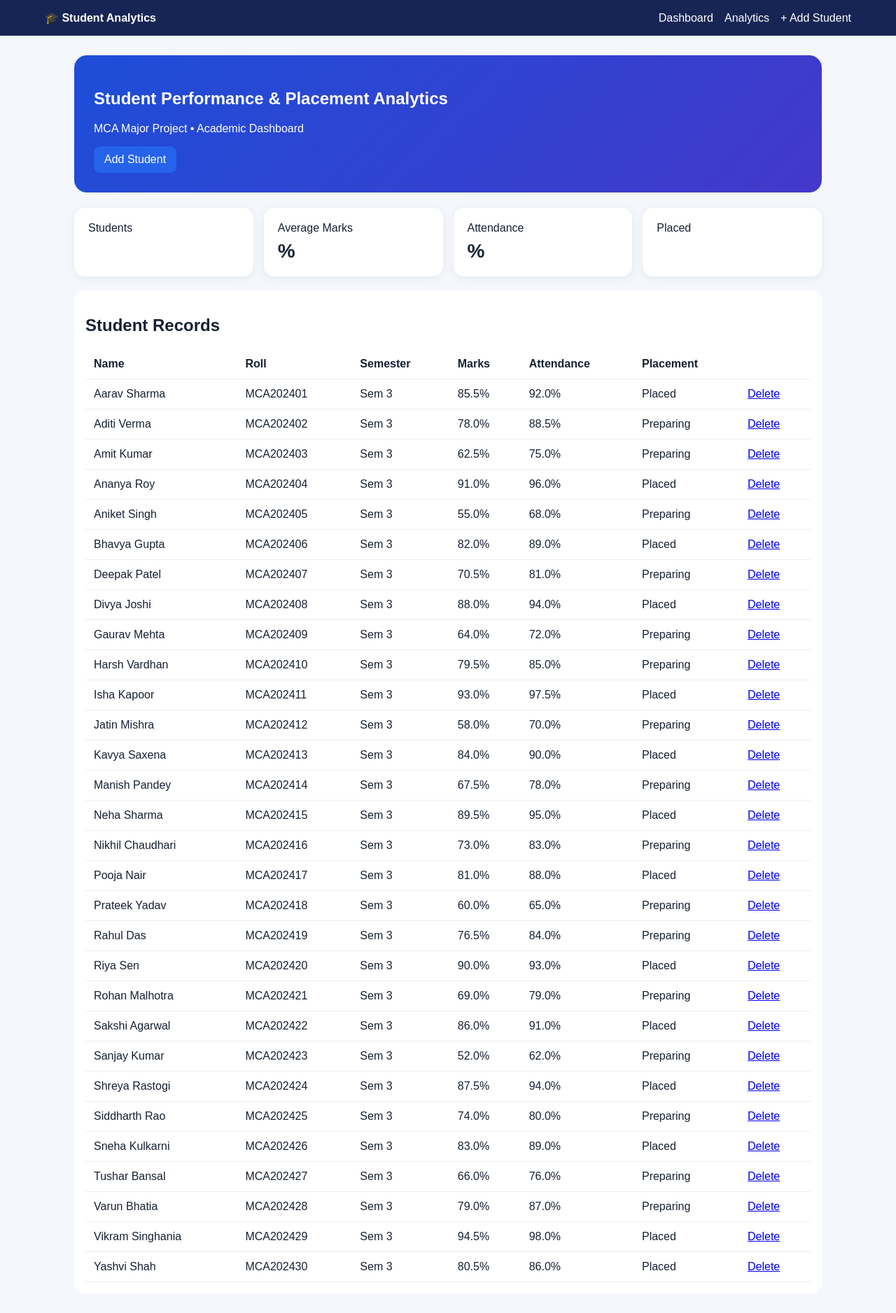
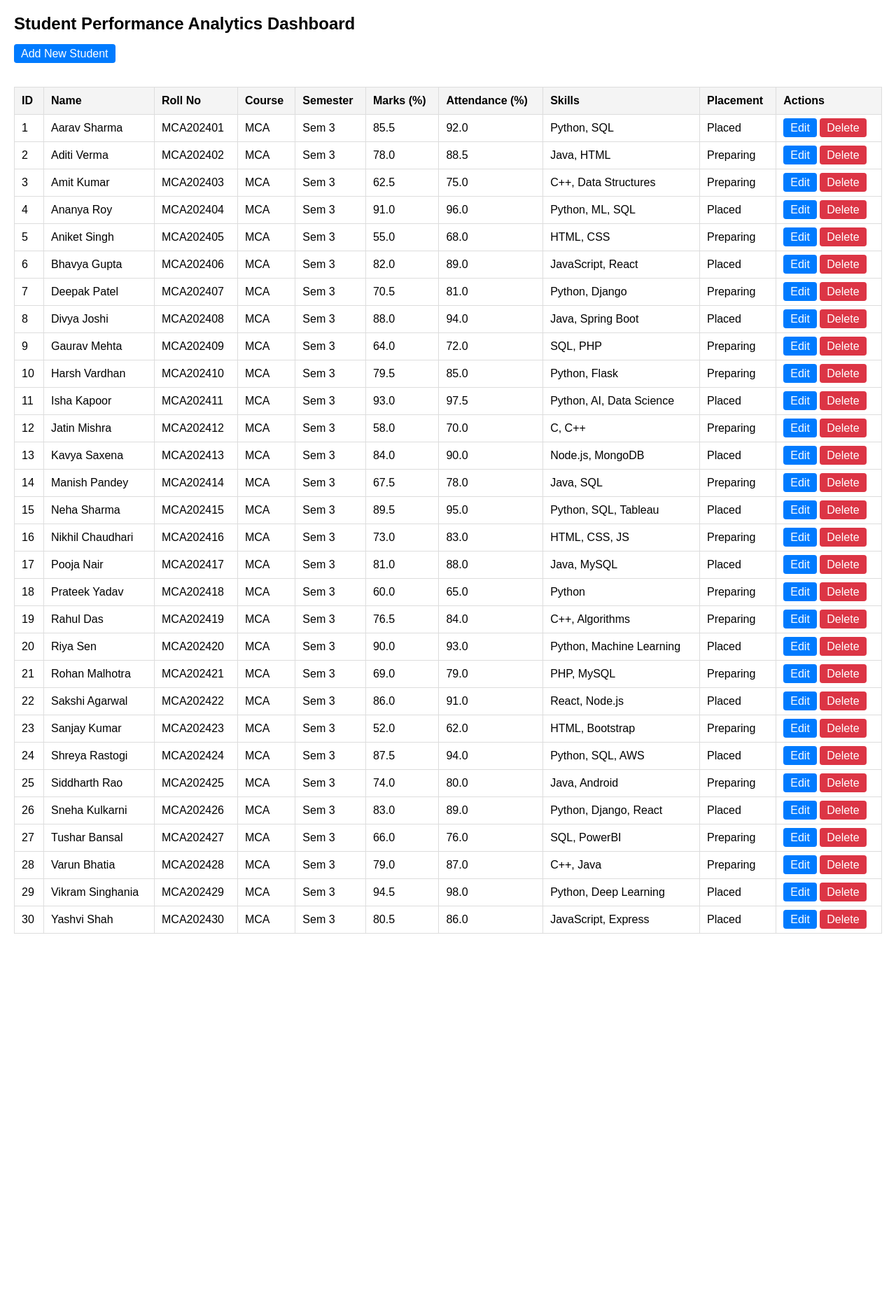
Before and after one commit to kmatloob156-coder/student-performance-analytics-1, a Flask app: page / in a window 1280 px wide. Shown: the whole page at 70% size. After the commit the page ends 1334 px from the top, so only its background shows below. Run offline with Flask 3, Linux system fonts and the light colour scheme; data comes from the database, SQL or seed files in the repository.

Commit message:
Update index.html

```diff
--- a/templates/index.html
+++ b/templates/index.html
@@ -1 +1,56 @@
-{% extends "base.html" %}{% block content %}<div class="container"><section class="hero"><h1>Student Performance & Placement Analytics</h1><p>MCA Major Project • Academic Dashboard</p><a class="btn" href="/add">Add Student</a></section><div class="cards"><div class="card">Students<div class="num">{{total}}</div></div><div class="card">Average Marks<div class="num">{{avg_marks}}%</div></div><div class="card">Attendance<div class="num">{{avg_att}}%</div></div><div class="card">Placed<div class="num">{{placed}}</div></div></div><div class="tablebox"><h2>Student Records</h2><table><tr><th>Name</th><th>Roll</th><th>Semester</th><th>Marks</th><th>Attendance</th><th>Placement</th><th></th></tr>{% for s in students %}<tr><td>{{s.name}}</td><td>{{s.roll}}</td><td>{{s.semester}}</td><td>{{s.marks}}%</td><td>{{s.attendance}}%</td><td>{{s.placement_status}}</td><td><a href="/delete/{{s.id}}">Delete</a></td></tr>{% else %}<tr><td colspan="7">No students added yet.</td></tr>{% endfor %}</table></div></div>{% endblock %}
+<!DOCTYPE html>
+<html lang="en">
+<head>
+    <meta charset="UTF-8">
+    <meta name="viewport" content="width=device-width, initial-scale=1.0">
+    <title>Student Performance Analytics</title>
+    <style>
+        body { font-family: Arial, sans-serif; margin: 20px; }
+        table { width: 100%; border-collapse: collapse; margin-top: 20px; }
+        th, td { border: 1px solid #ddd; padding: 10px; text-align: left; }
+        th { background-color: #f4f4f4; }
+        .btn { padding: 5px 10px; text-decoration: none; border-radius: 4px; background: #007bff; color: white; }
+        .btn-danger { background: #dc3545; }
+    </style>
+</head>
+<body>
+    <h2>Student Performance Analytics Dashboard</h2>
+    <a href="/add" class="btn">Add New Student</a>
+    <br><br>
+    <table>
+        <thead>
+            <tr>
+                <th>ID</th>
+                <th>Name</th>
+                <th>Roll No</th>
+                <th>Course</th>
+                <th>Semester</th>
+                <th>Marks (%)</th>
+                <th>Attendance (%)</th>
+                <th>Skills</th>
+                <th>Placement</th>
+                <th>Actions</th>
+            </tr>
+        </thead>
+        <tbody>
+            {% for student in students %}
+            <tr>
+                <td>{{ student[0] }}</td>
+                <td>{{ student[1] }}</td>
+                <td>{{ student[2] }}</td>
+                <td>{{ student[3] }}</td>
+                <td>{{ student[4] }}</td>
+                <td>{{ student[5] }}</td>
+                <td>{{ student[6] }}</td>
+                <td>{{ student[7] }}</td>
+                <td>{{ student[8] }}</td>
+                <td>
+                    <a href="/edit/{{ student[0] }}" class="btn">Edit</a>
+                    <a href="/delete/{{ student[0] }}" class="btn btn-danger" onclick="return confirm('Delete this record?')">Delete</a>
+                </td>
+            </tr>
+            {% endfor %}
+        </tbody>
+    </table>
+</body>
+</html>
```
